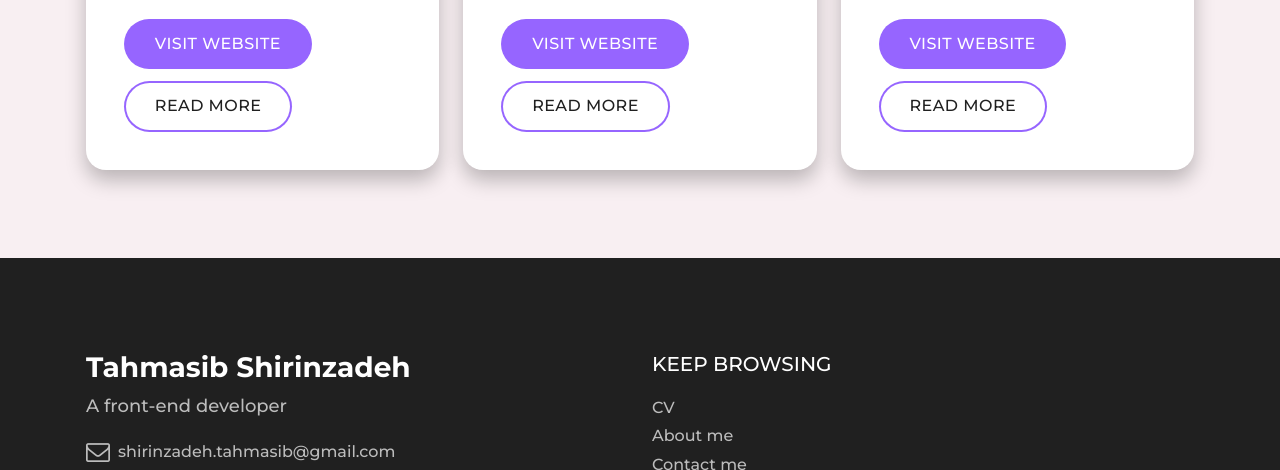
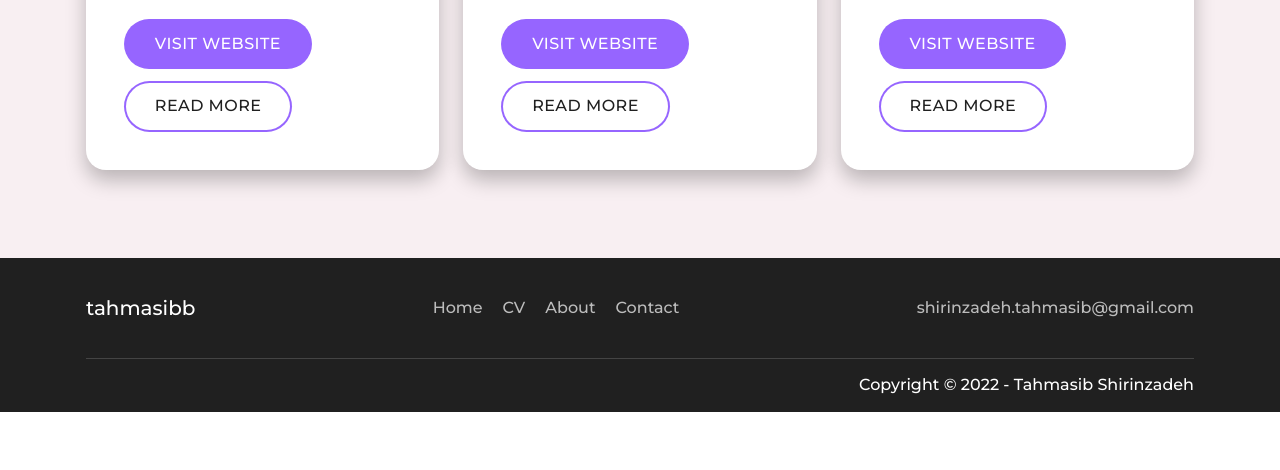
Before and after one commit to shirinzadeh/portfolio, a plain HTML site: page index.html in a window 1280 px wide. Shown: the part 2036-2506 px from the top of the page. After the commit the page ends 2448 px from the top, so only its background shows below. Drawn offline with nearby package versions, Linux system fonts and the light colour scheme; files whose address does not match are found by name.

Commit message:
modified footer

```diff
--- a/index.html
+++ b/index.html
@@ -26,6 +26,7 @@
 
         <div class="sidemenu">
             <ul>
+                <li><a href="index.html">Home</a></li>
                 <li><a href="portfolio.html">Portfolio</a></li>
                 <li><a href="about.html">About me</a></li>
                 <li><a href="contact.html">CV</a></li>
@@ -150,6 +151,31 @@
         </div>
     </section>
 
+    <!-- MINIFIED FOOTER   -->
+    <footer class="footer footer--minified">
+        <div class="container">
+            <div class="footer__content">
+                <a href="index.html" class="footer__logo">tahmasibb</a>
+                <ul class="footer__navbar">
+                    <li><a href="index.html">Home</a></li>
+                    <li><a href="">CV</a></li>
+                    <li><a href="about.html">About</a></li>
+                    <li><a href="contact.html">Contact</a></li>
+                </ul>
+                <a href="mailto:shirinzadeh.tahmasib@gmail.com" class="d-flex align-items-center">
+                    <!-- <i class="icon-email me-2"></i> -->
+                    <span>shirinzadeh.tahmasib@gmail.com</span>
+                </a>
+            </div>
+            <div class="row">
+                <div class="col-12">
+                    <div class="footer__bottom">Copyright © 2022 - Tahmasib Shirinzadeh</div>
+                </div>
+            </div>
+        </div>
+    </footer>
+    <!-- END MINIFIED FOOTER  -->
+<!--
     <footer class="footer">
         <div class="container">
             <div class="row section-pdng">
@@ -182,7 +208,9 @@
                 </div>
             </div>
         </div>
-    </footer>
+    </footer> -->
+
+
 
     <!-- jQuery  -->
     <script src="https://code.jquery.com/jquery-3.6.0.min.js" integrity="sha256-/xUj+3OJU5yExlq6GSYGSHk7tPXikynS7ogEvDej/m4=" crossorigin="anonymous"></script>
--- a/styles/scss/abstracts/_utilities.scss
+++ b/styles/scss/abstracts/_utilities.scss
@@ -68,6 +68,9 @@
     }
     @include small {
         font-size: 3rem;
+    }
+    @include xsmall {
+        font-size: 2.25rem;
     }
 }
 
--- a/styles/scss/layout/_footer.scss
+++ b/styles/scss/layout/_footer.scss
@@ -5,6 +5,7 @@
     &__right ul {
         li:not(:last-child) {
             margin-bottom: .5rem;
+        }
     }
 
     a {
@@ -16,7 +17,6 @@
         &:hover,
         &:focus {
             color: $white;
-            }
         }
     }
 
@@ -45,12 +45,8 @@
                 }
             }
 
-            a {
-
-
-                span {
+            a span {
                 margin-left: .5rem;
-                }
             }
         }
     }
@@ -73,4 +69,33 @@
             text-align: center;
         }
     }
+
+    &--minified {
+        .footer__content {
+            @include flex;
+            align-items: center;
+            justify-content: space-between;
+            padding: 2.5rem 0;
+
+            @include medium {
+                flex-direction: column;
+                gap: 2rem;
             }
+        }
+
+        .footer__logo {
+            font-size: 1.25rem;
+            color: $white;
+        }
+
+        .footer__navbar{
+            @include flex;
+            align-items: center;
+            gap: 1.25rem;
+        }
+
+        .footer__bottom {
+            @include medium { text-align: center; }
+        }
+    }
+}
--- a/styles/scss/pages/_about.scss
+++ b/styles/scss/pages/_about.scss
@@ -27,6 +27,10 @@
         h1 {
             line-height: 4.375rem;
             margin-bottom: 2.375rem;
+            @include small {
+                margin-bottom: 2rem;
+                line-height: 100%;
+            }
         }
     }
 
```
Also changed, not shown: about.html (+27 -4 lines), styles/css/style.min.css, 1 other file. Lines whose indentation alone changed are shown as unchanged.
